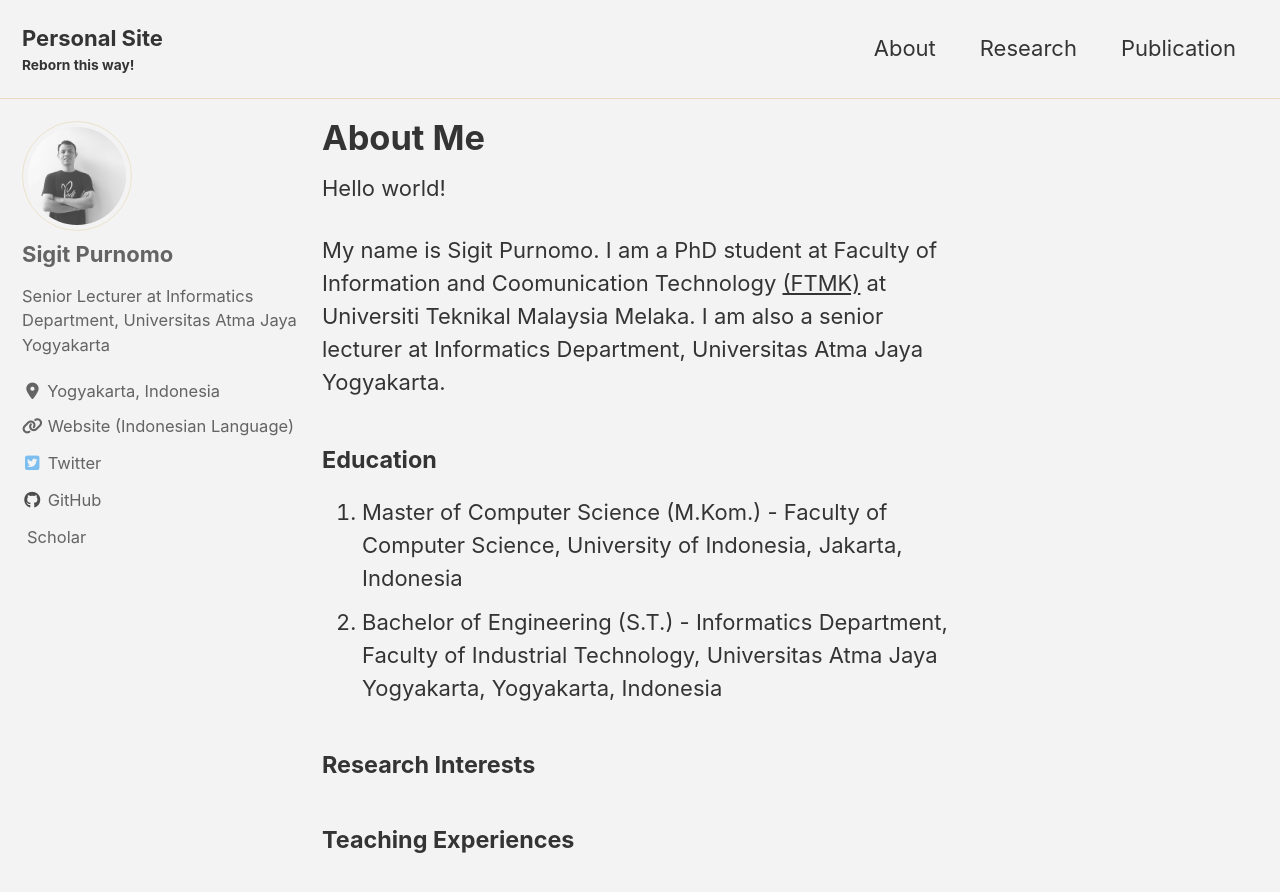
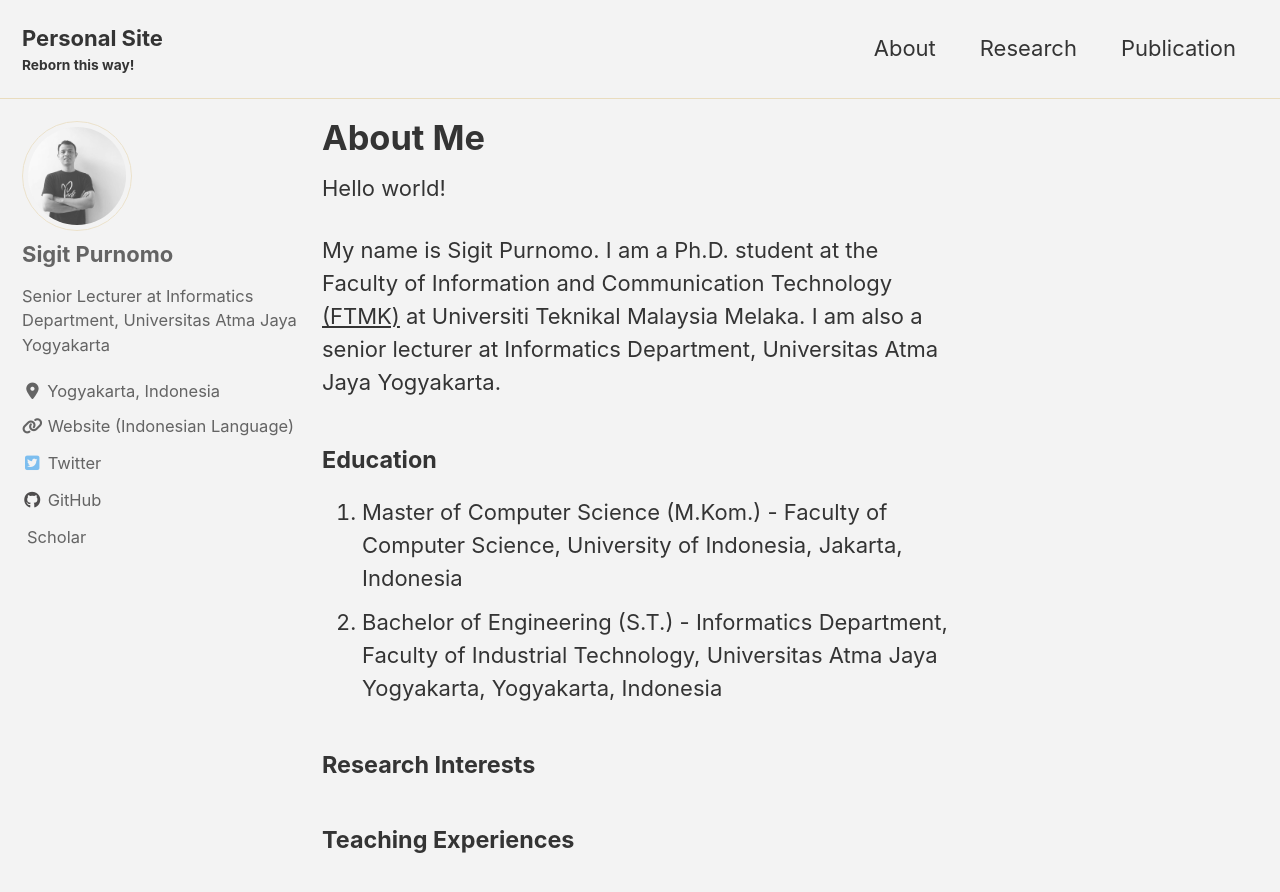
Before and after one commit to sigit-purnomo/sigit-purnomo.github.io, a Jekyll site: the page built from _pages/about.md, in a window 1280 px wide and 900 px high. Shown: the top 892 px of the window. Built offline with Jekyll 4.4.1, drawn with Linux system fonts in a browser that asks for light colours; cached includes are drawn as plain includes; nearby versions of some CDN libraries; a style sheet for code colours, icons or effects is not loaded.

Commit message:
Update about.md

```diff
--- a/_pages/about.md
+++ b/_pages/about.md
@@ -10,7 +10,7 @@ modified: 2020-04-25
 
 Hello world!
 
-My name is Sigit Purnomo. I am a PhD student at Faculty of Information and Coomunication Technology [(FTMK)](http://ftmk.utem.edu.my/web/) at Universiti Teknikal Malaysia Melaka. I am also a senior lecturer at Informatics Department, Universitas Atma Jaya Yogyakarta.
+My name is Sigit Purnomo. I am a Ph.D. student at the Faculty of Information and Communication Technology [(FTMK)](http://ftmk.utem.edu.my/web/) at Universiti Teknikal Malaysia Melaka. I am also a senior lecturer at Informatics Department, Universitas Atma Jaya Yogyakarta.
 
 #### Education
 1. Master of Computer Science (M.Kom.) - Faculty of Computer Science, University of Indonesia, Jakarta, Indonesia
```
